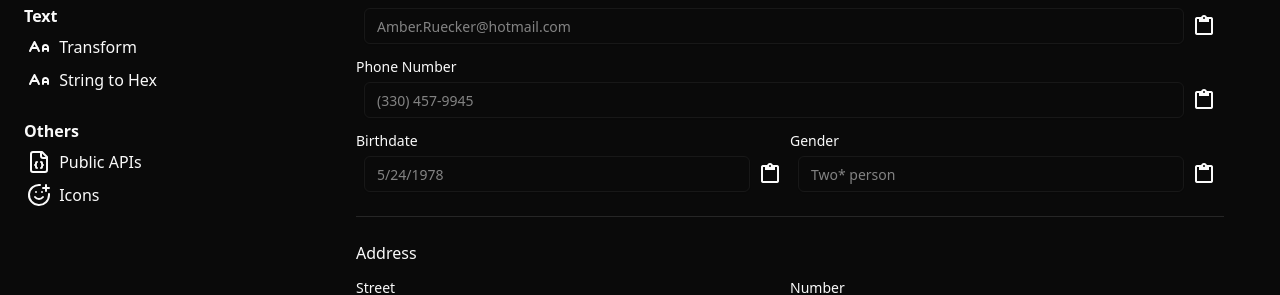
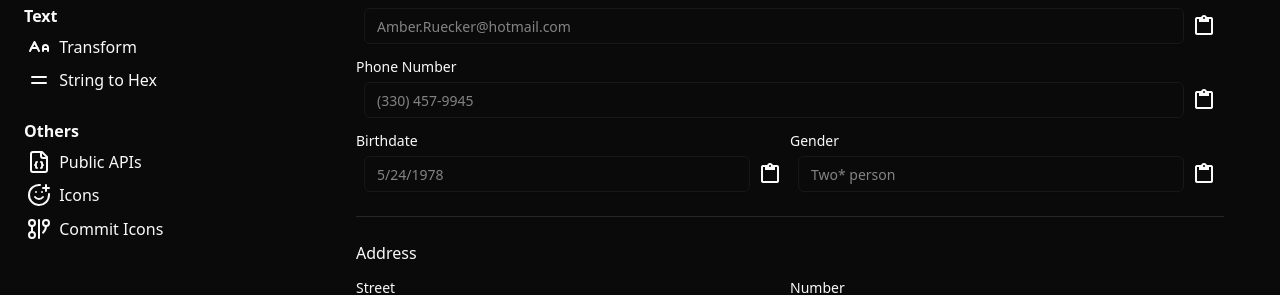
Before and after one commit to ythiago03/devutils, a React (Vite) app: page / in a window 1280 px wide. Shown: the part 268-563 px from the top of the page. Built offline with nearby package versions, Linux system fonts and the light colour scheme; no server answers.

Commit message:
:sparkles: feat (Layout.tsx): add commit icons page in the navbar

```diff
--- a/src/pages/Layout/Layout.tsx
+++ b/src/pages/Layout/Layout.tsx
@@ -8,6 +8,8 @@ import {
 	SmilePlus,
 	User,
 	RectangleEllipsis,
+	Equal,
+	GitGraph,
 } from "lucide-react";
 
 import "./Layout.scss";
@@ -55,7 +57,7 @@ const Layout: React.FC = () => {
 						className={({ isActive }) => (isActive ? "active" : "")}
 					>
 						<li>
-							<ALargeSmall />
+							<Equal />
 							String to Hex
 						</li>
 					</NavLink>
@@ -80,6 +82,15 @@ const Layout: React.FC = () => {
 							Icons
 						</li>
 					</NavLink>
+					<NavLink
+						to="icons"
+						className={({ isActive }) => (isActive ? "active" : "")}
+					>
+						<li>
+							<GitGraph />
+							Commit Icons
+						</li>
+					</NavLink>
 				</ul>
 			</nav>
 
```
